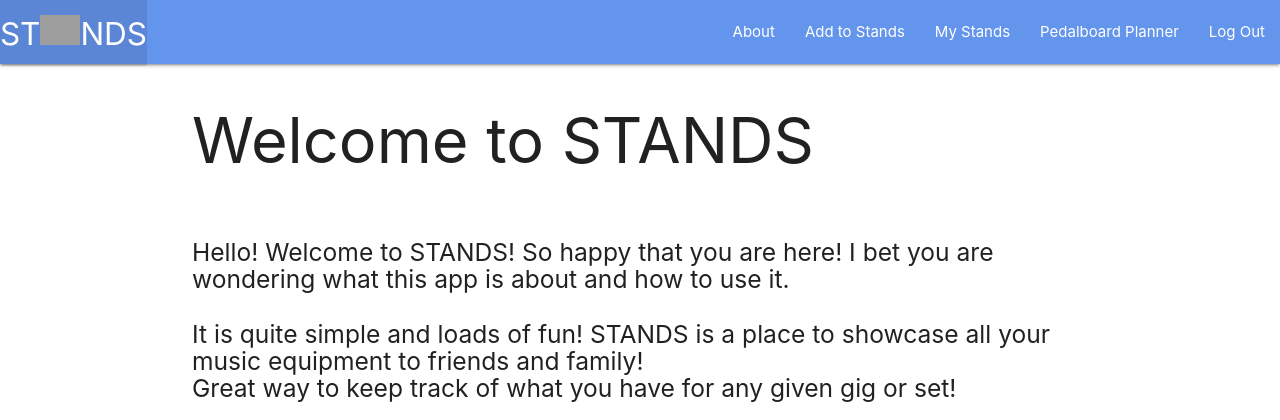
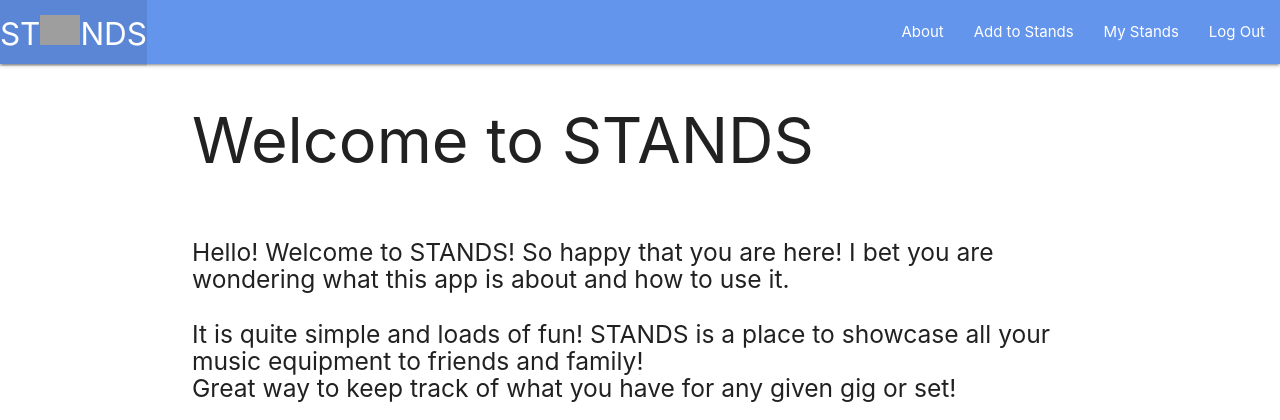
Before and after one commit to AAbreuJr/STANDS_APP, a Django app: page /about/ in a window 1280 px wide. Shown: the top 420 px of the page. Run offline with Django 3.2, Linux system fonts and the light colour scheme; the visitor is signed in with stand-in values (Sample User, id 1); grey boxes are pictures that could not be loaded.

Commit message:
remove nav

```diff
--- a/main_app/templates/base.html
+++ b/main_app/templates/base.html
@@ -22,7 +22,6 @@
                 <li><a href="{% url 'about' %}">About</a></li>
                 <li><a href="{% url 'stands_create' %}">Add to Stands</a></li>
                 <li><a href="{% url 'index' %}">My Stands</a></li>
-                <li><a href="#">Pedalboard Planner</a></li>
                 <li><a href="{% url 'logout' %}">Log Out</a></li>
               {% else %}
                 <li><a href="{% url 'signup' %}">Sign Up</a></li>
```
